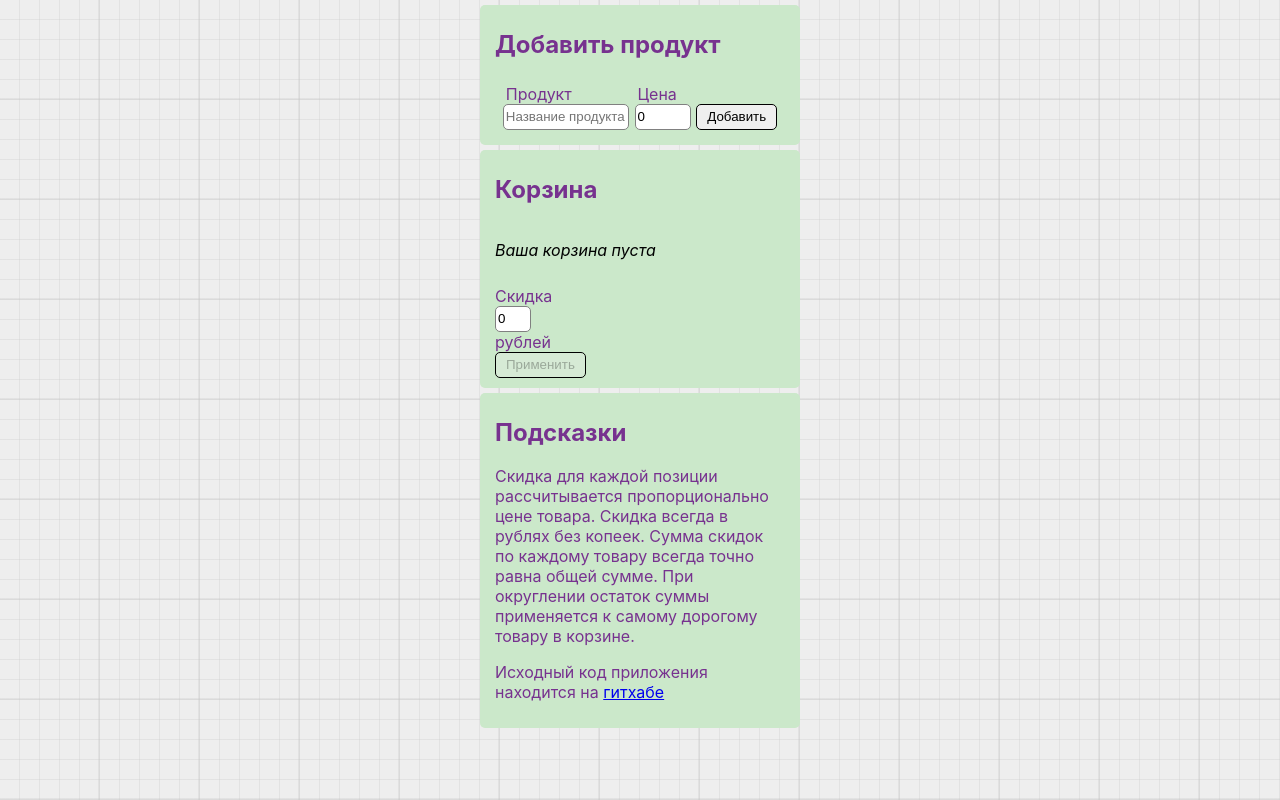
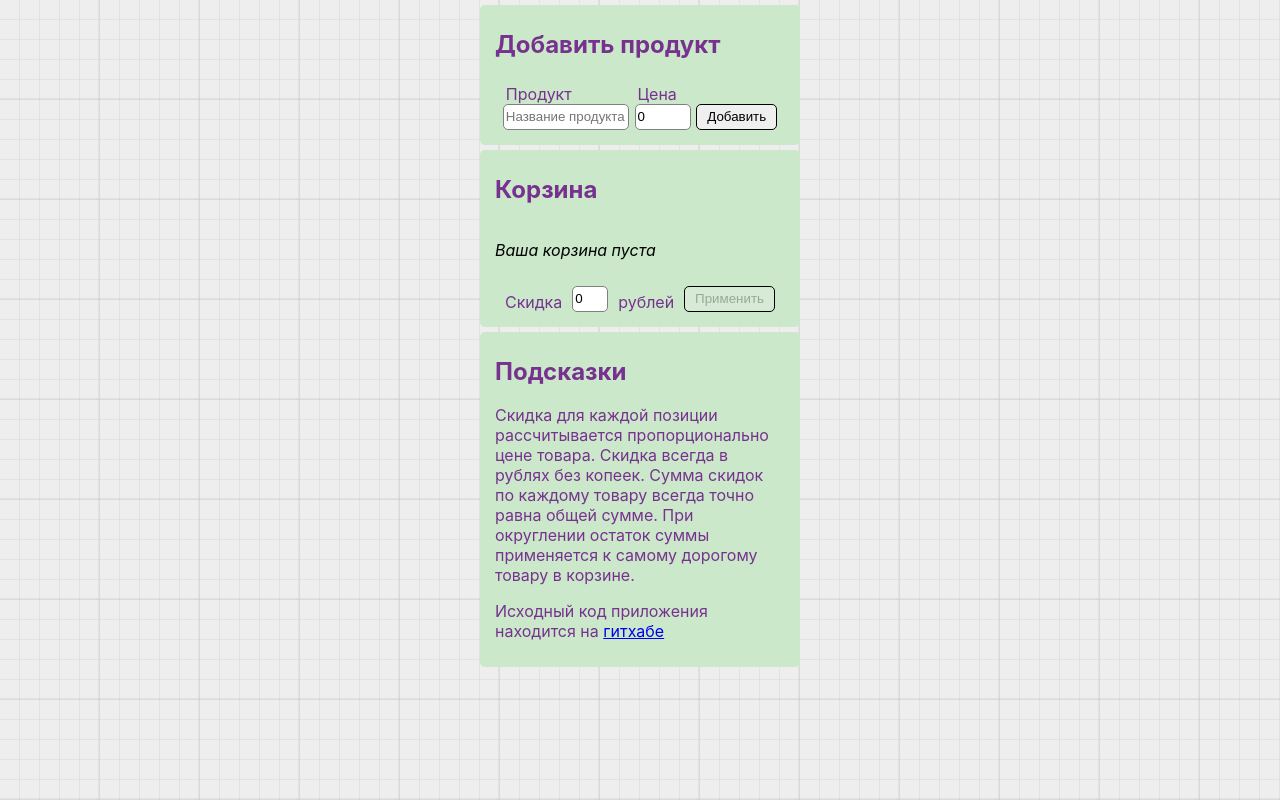
Before and after one commit to UsmanAAV/simple-cart, a React (Create React App) app: page / in a window 1280 px wide. Built offline with nearby package versions, Linux system fonts and the light colour scheme.

Commit message:
fixed discount form style

```diff
--- a/src/components/Cart/index.css
+++ b/src/components/Cart/index.css
@@ -1,4 +1,4 @@
-.discount {
+.discount-form {
   display: flex;
   justify-content: space-around;
   align-items: flex-end;
```
